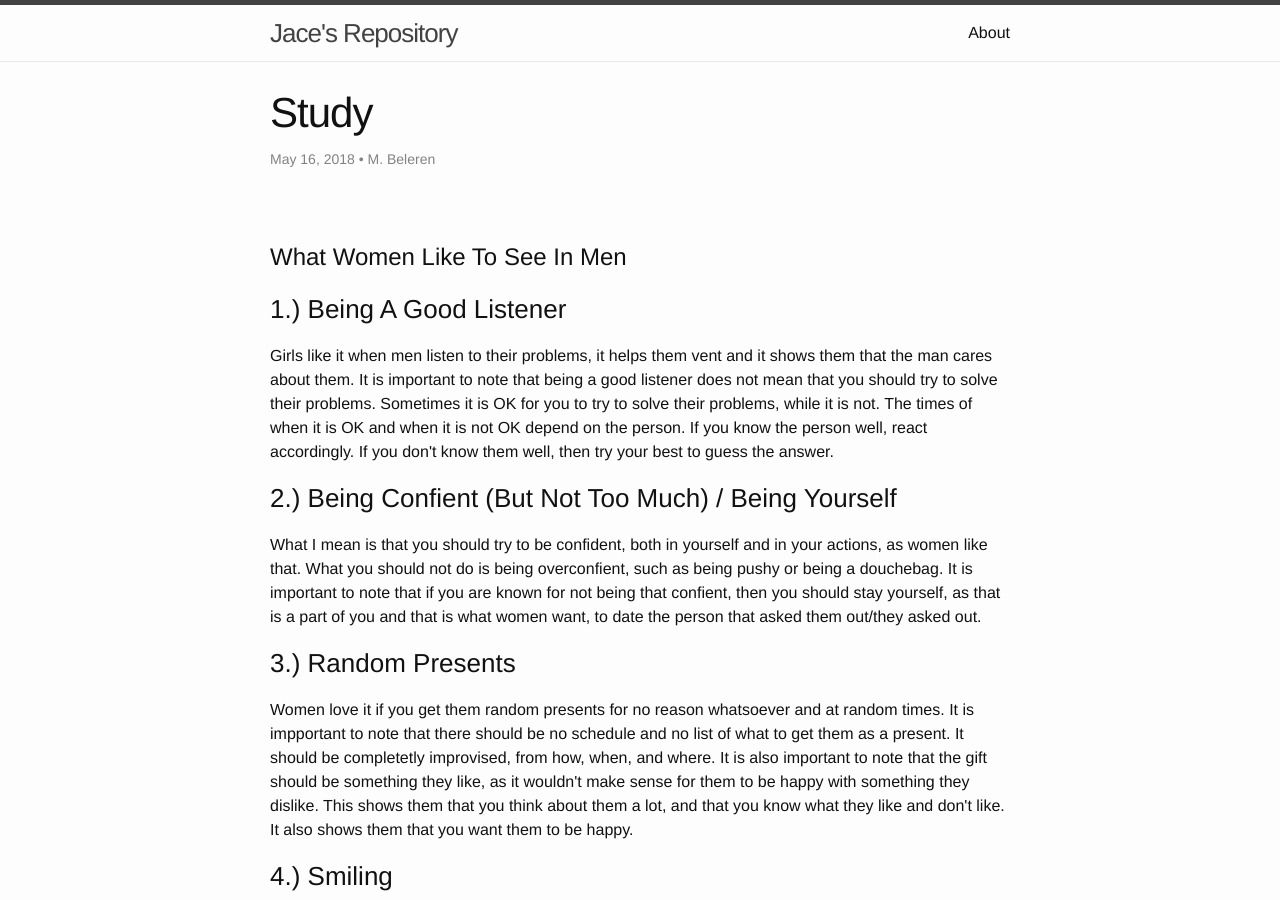
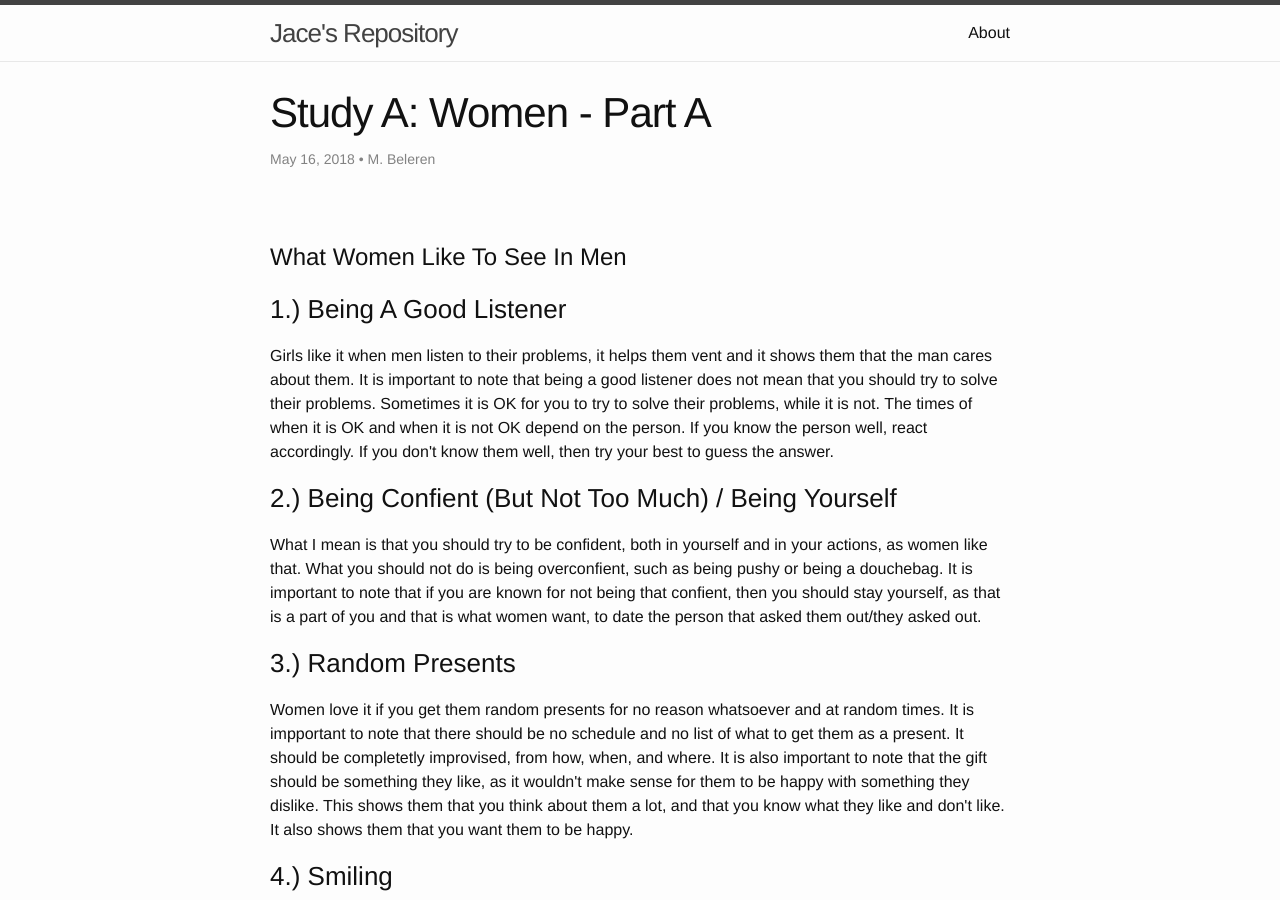
Before and after one commit to AjaniMarkov/ajanimarkov.github.io, a Jekyll site: the page built from _posts/2018-05-16-Study-A:-Women---Part-A.md, in a window 1280 px wide and 900 px high. Built offline with Jekyll 4.4.1, drawn with Linux system fonts in a browser that asks for light colours; our own code applies the rules of GitHub Pages for plain Markdown files.

Commit message:
Update 2018-05-16-Study-A:-Women---Part-A.md

```diff
--- a/_posts/2018-05-16-Study-A:-Women---Part-A.md
+++ b/_posts/2018-05-16-Study-A:-Women---Part-A.md
@@ -1,5 +1,5 @@
 ---
-title: Study #A: Women - Part A
+title: "Study A: Women - Part A"
 author: M. Beleren
 date: 2018-05-16
 categories: Anthropology
```
